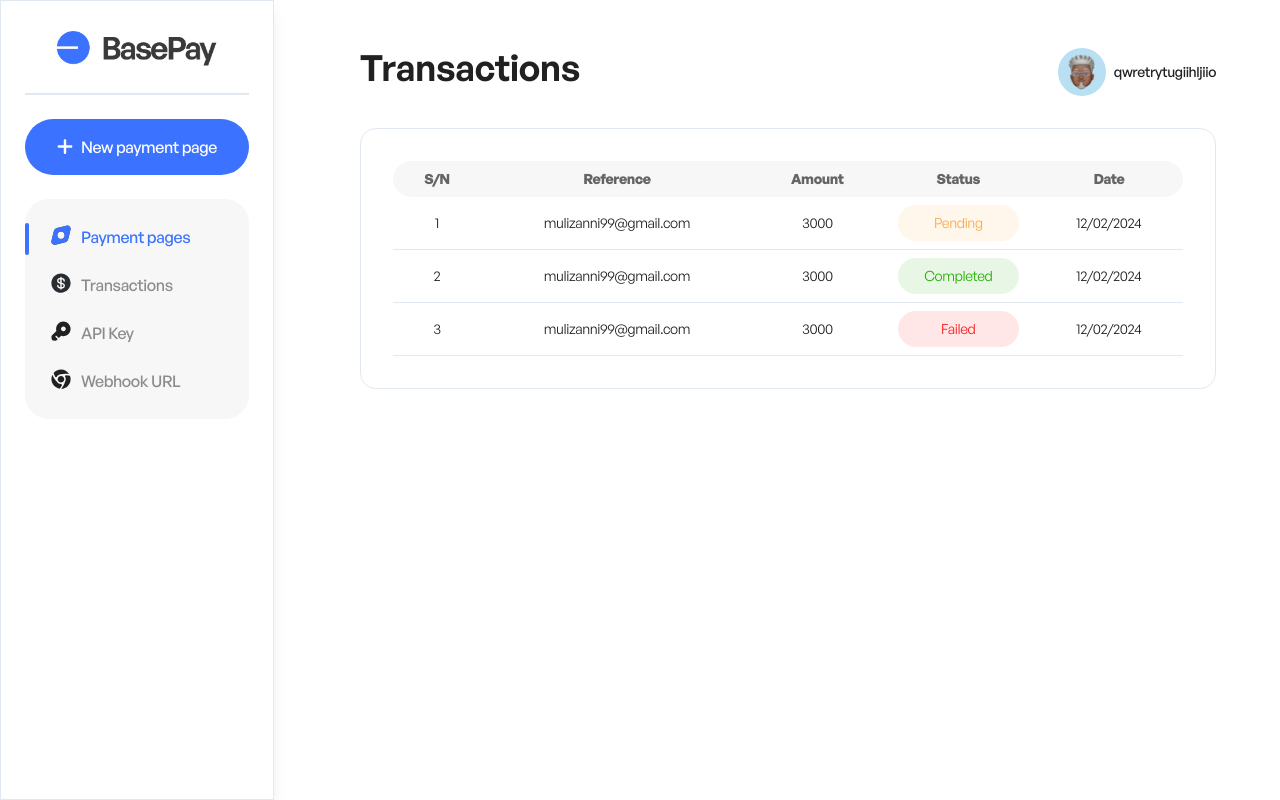
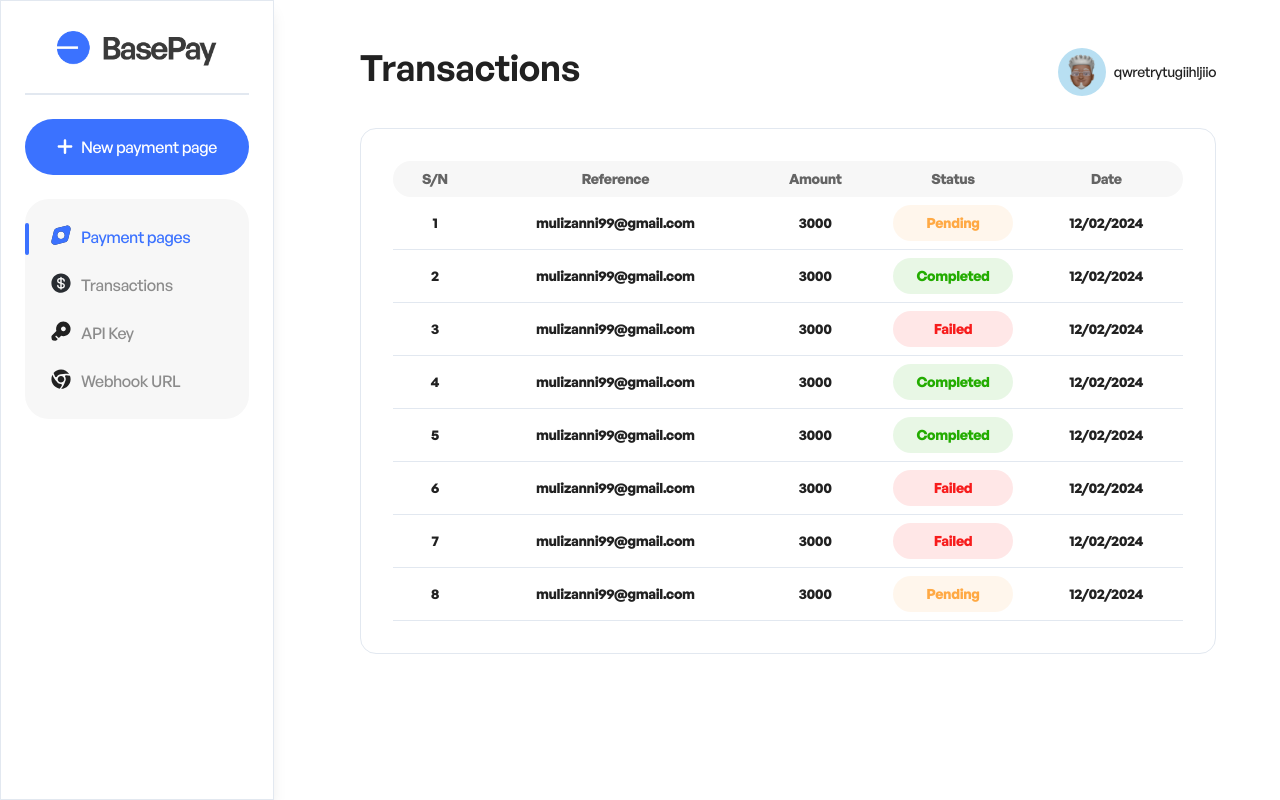
Before and after one commit to okoye-dev/basepay, a Next.js app: page /transactions in a window 1280 px wide. Built offline with nearby package versions, Linux system fonts and the light colour scheme.

Commit message:
working on Transcation page

```diff
--- a/components/TranscationList.tsx
+++ b/components/TranscationList.tsx
@@ -21,34 +21,70 @@
       status: "Failed",
       date: "12/02/2024",
     },
+    {
+      emailAddress: "mulizanni99@gmail.com",
+      amount: 3000,
+      status: "Completed",
+      date: "12/02/2024",
+    },
+    {
+      emailAddress: "mulizanni99@gmail.com",
+      amount: 3000,
+      status: "Completed",
+      date: "12/02/2024",
+    },
+    {
+      emailAddress: "mulizanni99@gmail.com",
+      amount: 3000,
+      status: "Failed",
+      date: "12/02/2024",
+    },
+    {
+      emailAddress: "mulizanni99@gmail.com",
+      amount: 3000,
+      status: "Failed",
+      date: "12/02/2024",
+    },
+    {
+      emailAddress: "mulizanni99@gmail.com",
+      amount: 3000,
+      status: "Pending",
+      date: "12/02/2024",
+    },
   ];
 
   return (
-    <div className="rounded-2xl border p-8 mt-8">
+    <div className="mt-8 rounded-2xl border p-8">
       <table className="min-w-full bg-white text-center text-sm font-light">
         <thead className="rounded-full bg-[#F7F7F7] text-[#646464]">
           <tr>
-            <th className=" px-4 py-2 rounded-tl-full rounded-bl-full">S/N</th>
-            <th className=" px-4 py-2">Reference</th>
-            <th className=" px-4 py-2">Amount</th>
-            <th className=" px-4 py-2">Status</th>
-            <th className=" px-4 py-2 rounded-tr-full rounded-br-full">Date</th>
+            <th className="rounded-bl-full rounded-tl-full px-4 py-2">S/N</th>
+            <th className="px-4 py-2">Reference</th>
+            <th className="px-4 py-2">Amount</th>
+            <th className="px-4 py-2">Status</th>
+            <th className="rounded-br-full rounded-tr-full px-4 py-2">Date</th>
           </tr>
         </thead>
-        <tbody>
+        <tbody className="min-w-full bg-white text-center text-sm font-bold">
           {transactionData.map((transaction, index) => (
             <tr key={index}>
               <td className="border-b px-4 py-2">{index + 1}</td>
               <td className="border-b px-4 py-2">{transaction.emailAddress}</td>
               <td className="border-b px-4 py-2">{transaction.amount}</td>
               <td className="border-b px-4 py-2">
-                {(transaction.status) == "Pending"?(<p className="px rounded-full bg-[#FFA9441A] py-2 text-[#FFA944]">
-                  {transaction.status}
-                </p>):(transaction.status) == "Completed"?(<p className="px rounded-full bg-[#23AC001A] py-2 text-green">
-                  {transaction.status}
-                </p>):(<p className="px rounded-full bg-[#F71C1C1A] py-2 text-red">
-                  {transaction.status}
-                </p>) }
+                {transaction.status == "Pending" ? (
+                  <p className="px rounded-full bg-[#FFA9441A] py-2 text-[#FFA944]">
+                    {transaction.status}
+                  </p>
+                ) : transaction.status == "Completed" ? (
+                  <p className="px rounded-full bg-[#23AC001A] py-2 text-green">
+                    {transaction.status}
+                  </p>
+                ) : (
+                  <p className="px rounded-full bg-[#F71C1C1A] py-2 text-red">
+                    {transaction.status}
+                  </p>
+                )}
               </td>
               <td className="border-b px-4 py-2">{transaction.date}</td>
             </tr>
```
